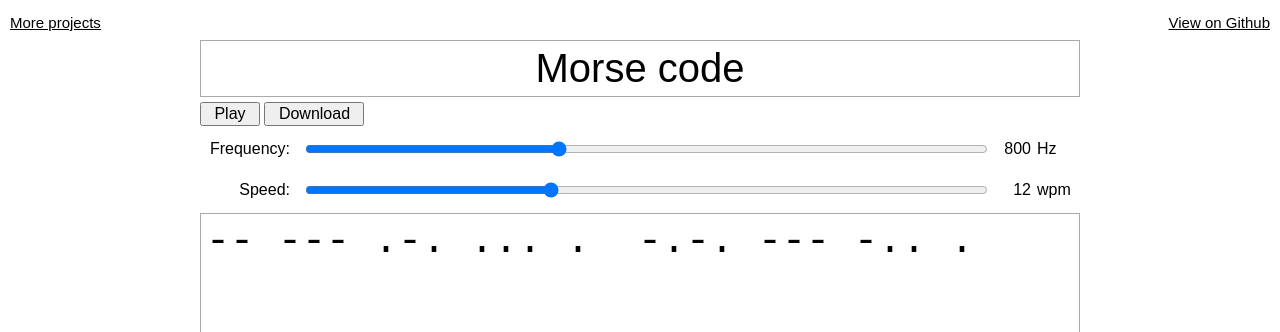
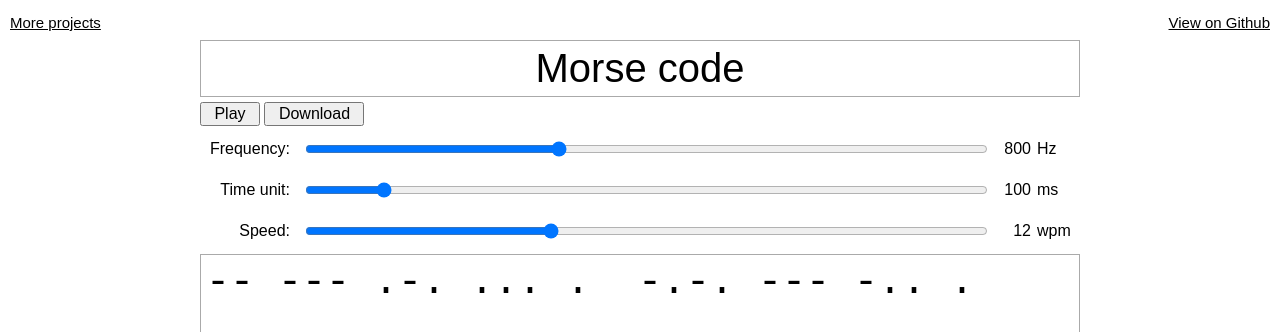
Before and after one commit to 0xD34F/0xD34F.github.io, a plain HTML site: page morse/index.html in a window 1280 px wide. Shown: the top 332 px of the page. Drawn offline with Linux system fonts and the light colour scheme.

Commit message:
morse demo - time unit added

```diff
--- a/morse/index.html
+++ b/morse/index.html
@@ -23,9 +23,15 @@
                 <span class="property-unit">Hz</span>
             </div>
             <div class="property">
+                <span class="property-title">Time unit:</span>
+                <input class="property-range" type="range" id="speedTimeUnit" min="40" max="600" step="10">
+                <span class="property-value" id="speedTimeUnitValue"></span>
+                <span class="property-unit">ms</span>
+            </div>
+            <div class="property">
                 <span class="property-title">Speed:</span>
-                <input class="property-range" type="range" id="speed" min="2" max="30" step="1">
-                <span class="property-value" id="speedValue"></span>
+                <input class="property-range" type="range" id="speedWPM" min="2" max="30" step="1">
+                <span class="property-value" id="speedWPMValue"></span>
                 <span class="property-unit">wpm</span>
             </div>
         </div>
--- a/morse/main.js
+++ b/morse/main.js
@@ -8,13 +8,15 @@ window.onload = function() {
 
     var textElem = document.getElementById('text'),
         frequencyElem = document.getElementById('frequency'),
-        speedElem = document.getElementById('speed'),
+        speedWPMElem = document.getElementById('speedWPM'),
+        speedTimeUnitElem = document.getElementById('speedTimeUnit'),
         playElem = document.getElementById('play'),
         downloadElem = document.getElementById('download');
 
     textElem.value = 'Morse code';
     frequencyElem.value = Morse.frequency;
-    speedElem.value = Morse.WPM;
+    speedWPMElem.value = Morse.WPM;
+    speedTimeUnitElem.value = Morse.timeUnit;
 
     frequencyElem.onchange = function() {
         Morse.frequency = this.value;
@@ -22,11 +24,27 @@ window.onload = function() {
     };
     frequencyElem.onchange();
 
-    speedElem.onchange = function() {
+    speedWPMElem.onchange = function(e) {
         Morse.WPM = this.value;
-        document.getElementById('speedValue').innerHTML = this.value;
+        document.getElementById('speedWPMValue').innerHTML = this.value;
+
+        if (Morse.timeUnit != speedTimeUnitElem.value && e) {
+            speedTimeUnitElem.value = Morse.timeUnit;
+            speedTimeUnitElem.onchange();
+        }
     };
-    speedElem.onchange();
+    speedWPMElem.onchange();
+
+    speedTimeUnitElem.onchange = function(e) {
+        Morse.timeUnit = this.value;
+        document.getElementById('speedTimeUnitValue').innerHTML = this.value;
+
+        if (Morse.WPM != speedWPMElem.value && e) {
+            speedWPMElem.value = Morse.WPM;
+            speedWPMElem.onchange();
+        }
+    };
+    speedTimeUnitElem.onchange();
 
     textElem.onchange = textElem.onkeyup = function() {
         setTimeout(function() {
```
